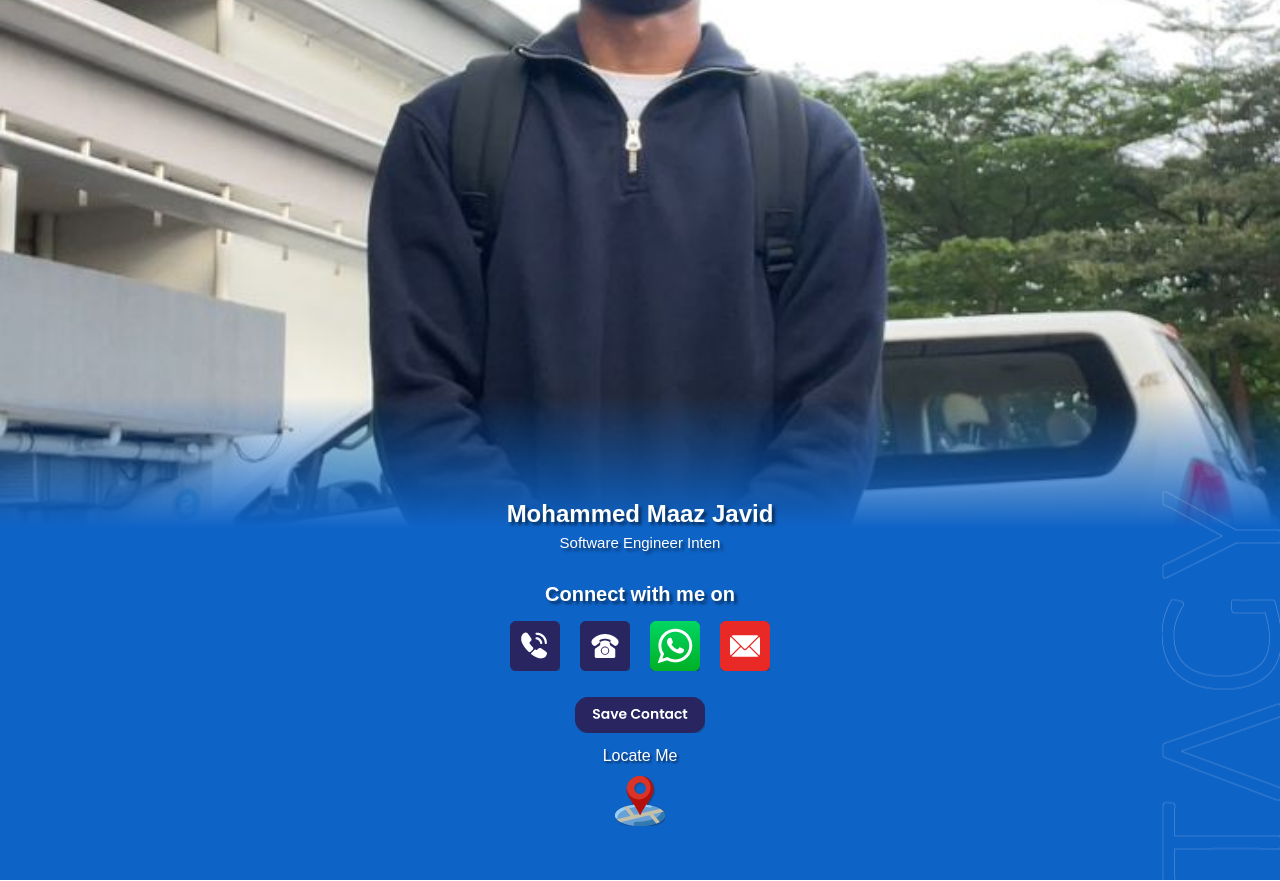
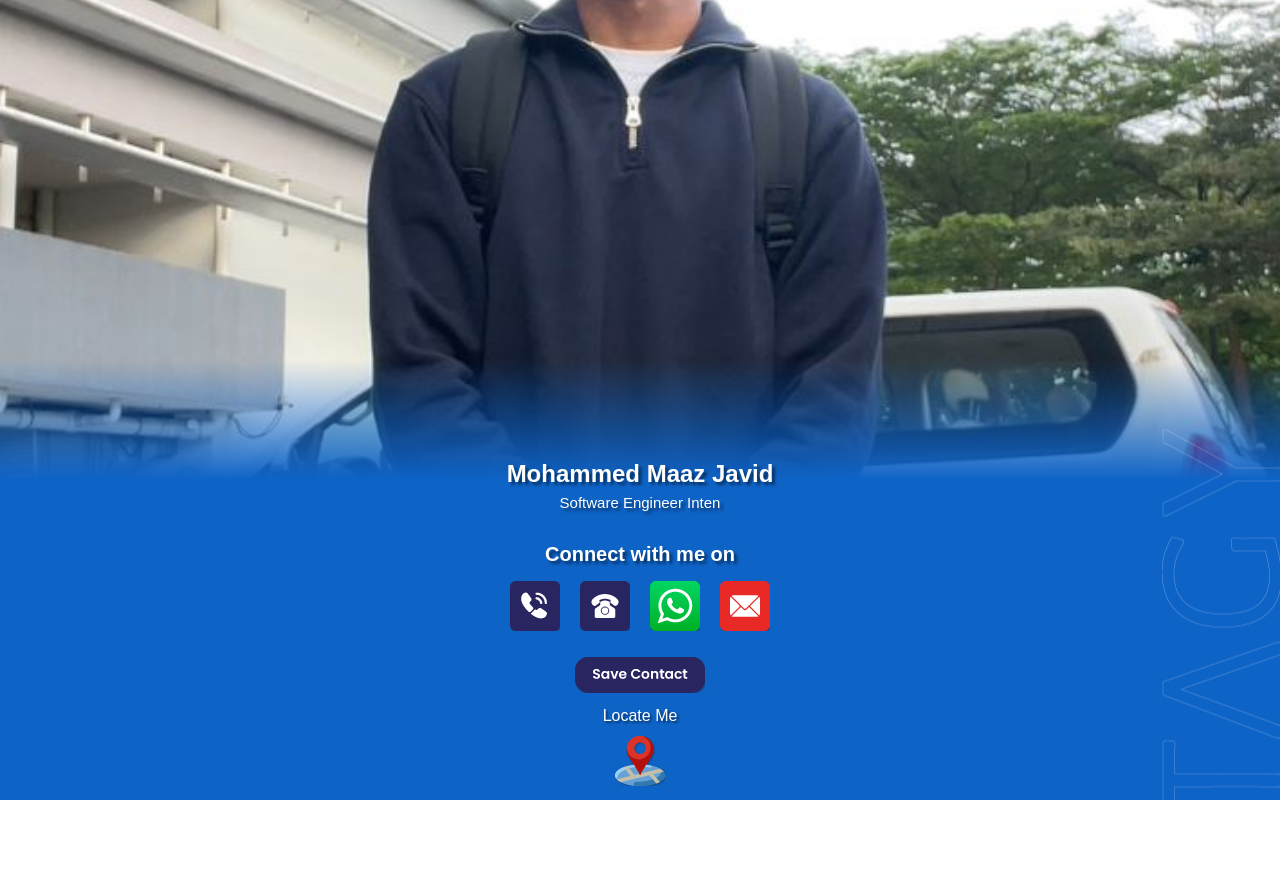
Before and after one commit to yuvaneesh/tagynfc, a React (Create React App) app: page / in a window 1280 px wide. After the commit the page ends 819 px from the top, so only its background shows below. Built offline with nearby package versions, Linux system fonts and the light colour scheme.

Commit message:
Update App.css

```diff
--- a/src/App.css
+++ b/src/App.css
@@ -8,7 +8,7 @@
 }
 
 .app-container {
-  height: 110vh;
+  height: 100vh;
   display: flex;
   justify-content: center;
   align-items: center;
```
